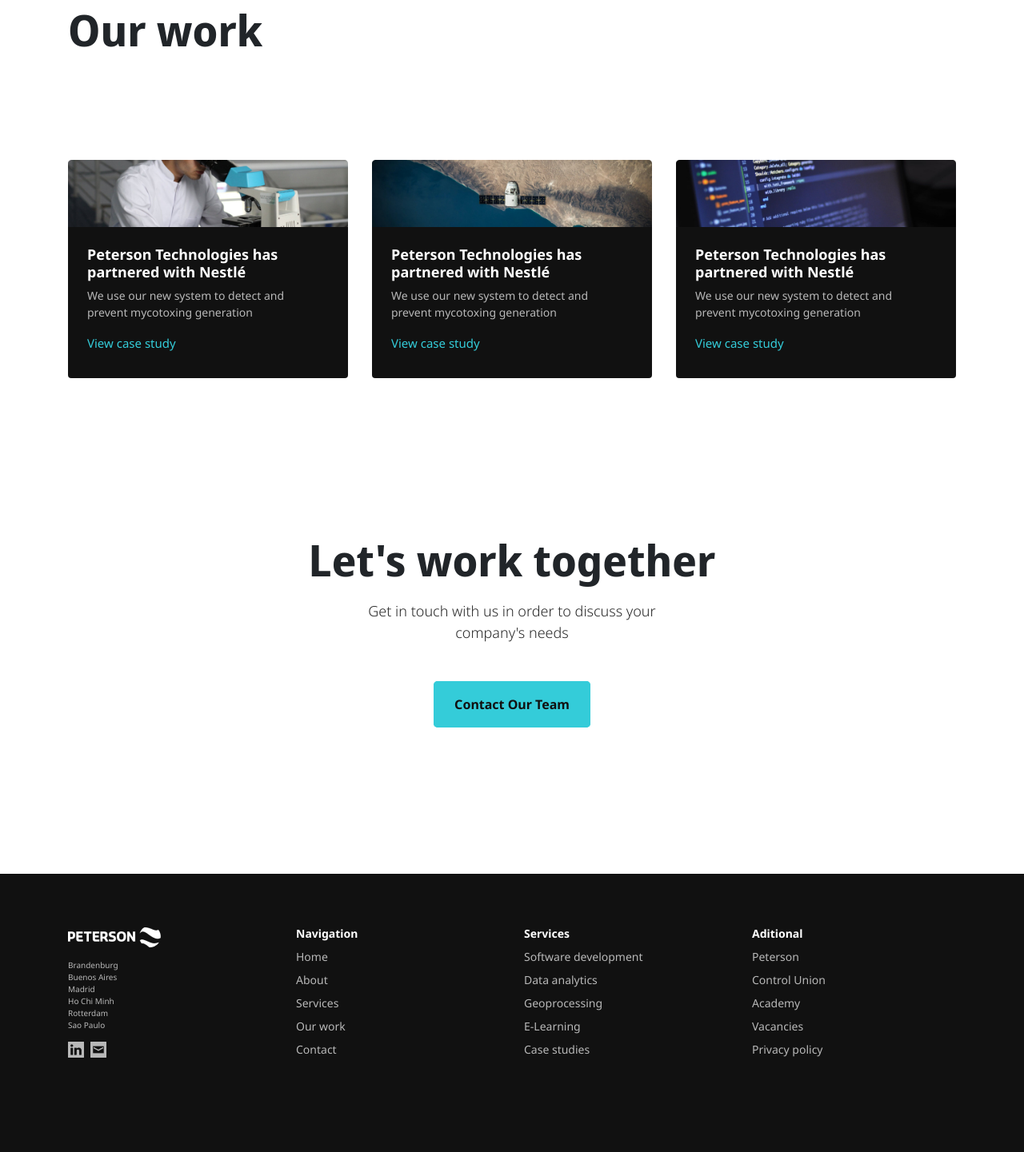
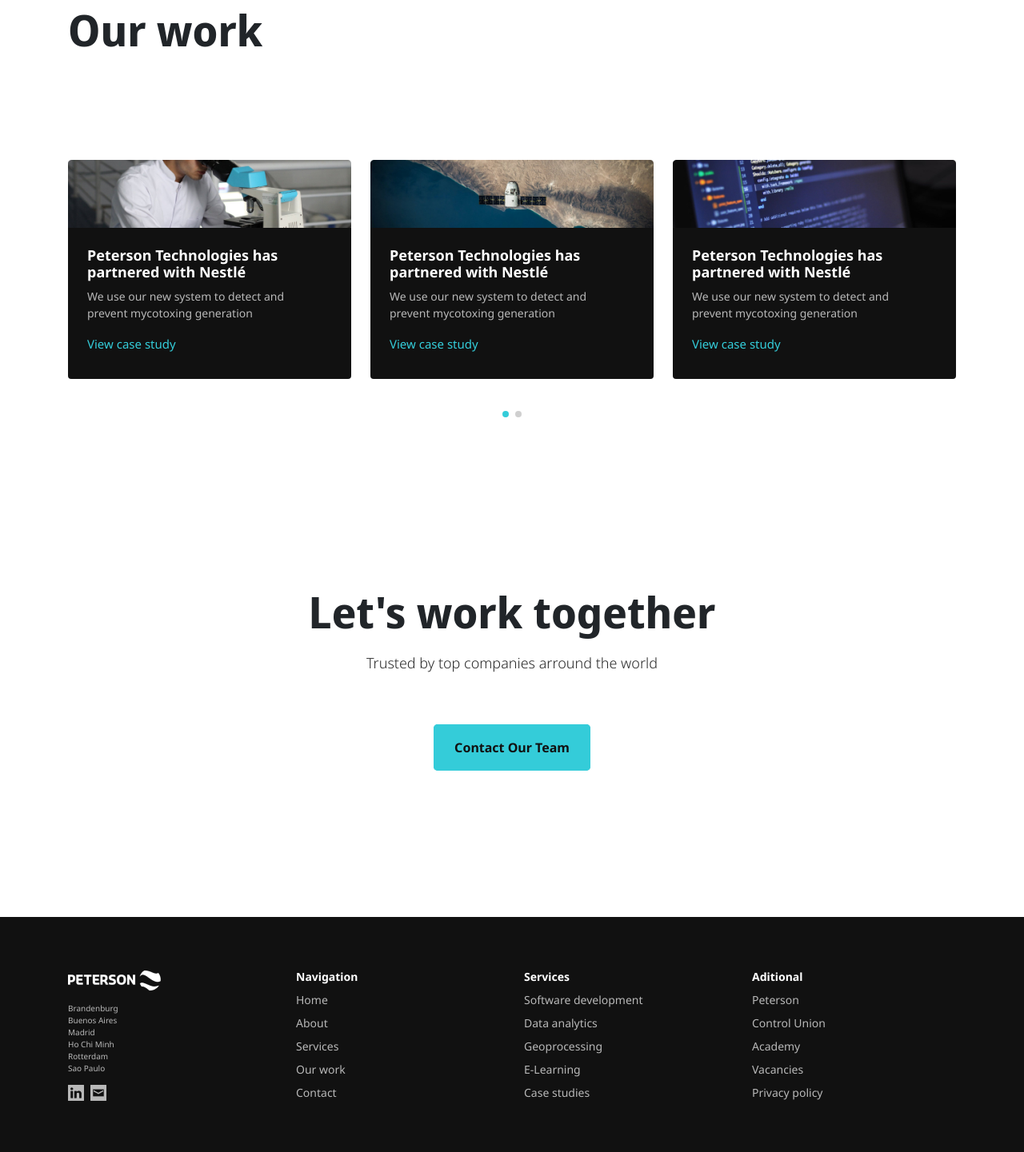
Before and after one commit to TomasAres/ptech_website, a PHP site: page / in a window 1280 px wide. Shown: the part 3790-5231 px from the top of the page at 80% size. Before the commit the page ends 5113 px from the top, so only its background shows below. Run offline with PHP 8.4, Linux system fonts and the light colour scheme; some libraries are stand-ins or nearby versions.

Commit message:
Created spacing :root variables and updated css classes to use them

```diff
--- a/css/style.css
+++ b/css/style.css
@@ -1,49 +1,30 @@
+/* VARIABLES */
+
 :root {
     --black: #111111;
+    --black-transparent: rgba(17, 17, 17, .9);
     --gray: rgba(255, 255, 255, .7);
     --primary: #34CCD9;
     --white: #ffffff;
-  }
+    --spacing-sm: 16px;
+    --spacing-md: 24px;
+    --spacing-lg: 64px;
+    --spacing-xl: 128px;
+    --spacing-xxl: 200px;
+    --font-body: 'Noto Sans', sans-serif!important;
+    --font-title: 'Noto Sans Display', sans-serif!important;
+}
+
+/* TYPOGRAPHY */
 
 body {
-    font-family: 'Noto Sans', sans-serif!important;
+    font-family: var(--font-body);
     background: var(--black);
 }
 
 h1, h2, h3, h4, h5 {
-    font-family: 'Noto Sans Display', sans-serif!important;
+    font-family: var(--font-title)
 }
-
-
-
-.button {
-    border: 2px solid var(--primary);
-    color: var(--primary)!important;
-    font-weight: 700;
-    border-radius: 5px;
-    padding-left: 24px!important;
-    padding-right: 24px!important;
-    transition: ease-in-out 0.2s;
-}
-
-.navbar .button {
-    margin-left: 16px;
-
-}
-
-.button:hover {
-    background: var(--primary);
-    color: var(--black)!important;
-    text-decoration: underline;
-}
-
-.navbar-expand-lg .navbar-nav .nav-link  {
-    padding-top: .4rem;
-    padding-left: .4rem;
-    padding-right: 16px;
-    padding-left: 16px;
-}
-
 
 h1 {
     font-size: 77px;
@@ -84,38 +65,6 @@
     font-size: 10px;
 }
 
-.top-sm {
-    padding-top: 16px!important;
-}
-
-.top-md {
-    padding-top: 24px;
-}
-
-.top-lg {
-    padding-top: 64px;
-}
-
-.top-xl {
-    padding-top: 128px;
-}
-
-.top-xxl {
-    padding-top: 200px;
-}
-
-.bottom-xxl {
-    padding-bottom: 200px;
-}
-
-.bottom-xl {
-    padding-bottom: 128px;
-}
-
-.bottom-lg {
-    padding-bottom: 64px;
-}
-
 .bold {
     font-weight: 800;
 }
@@ -124,8 +73,61 @@
     font-weight: 600;
 }
 
+p {
+    color: var(--gray);
+}
+
+.home-text {
+    font-weight: 300;
+
+}
+
+/* PADDINGS */
+
+.top-sm {
+    padding-top: var(--spacing-sm)!important;
+}
+
+.top-md {
+    padding-top: var(--spacing-md);
+}
+
+.top-lg {
+    padding-top: var(--spacing-lg);
+}
+
+.top-xl {
+    padding-top: var(--spacing-xl);
+}
+
+.top-xxl {
+    padding-top: var(--spacing-xxl);
+}
+
+.bottom-sm {
+    padding-bottom: var(--spacing-sm)!important;
+}
+
+.bottom-md {
+    padding-bottom: var(--spacing-md);
+}
+
+.bottom-lg {
+    padding-bottom: var(--spacing-lg);
+}
+
+.bottom-xl {
+    padding-bottom: var(--spacing-xl);
+}
+
+.bottom-xxl {
+    padding-bottom: var(--spacing-xxl);
+}
+
+/* COLORS */
+
 .white {
-    color: white;
+    color: var(--white);
 }
 
 .gray {
@@ -195,13 +212,19 @@
     color: white;
 }
 
-.about-numbers .row {
-    padding-top: 40px;
-    padding-bottom: 40px;
+.navbar {
+    padding: .5rem 0;
 }
 
-.border-bottom-black {
-    border-bottom: 1px solid var(--black);
+/* LINKS */
+
+a {
+    color: var(--primary);
+}
+
+a:hover {
+    color: var(--primary);
+
 }
 
 .icon-link {
@@ -212,19 +235,48 @@
     opacity: 1;
 }
 
+/* BUTTON */
+
+.button {
+    border: 2px solid var(--primary);
+    color: var(--primary)!important;
+    font-weight: 700;
+    border-radius: 5px;
+    padding-left: 24px!important;
+    padding-right: 24px!important;
+    transition: ease-in-out 0.2s;
+}
+
+.button:hover {
+    background: var(--primary);
+    color: var(--black)!important;
+    text-decoration: underline;
+}
+
+a.button {
+    padding-top: 16px!important;
+    padding-bottom: 16px!important;
+
+}
+
+a.button-nav {
+    padding-top: .4rem!important;
+    padding-bottom: .4rem!important;
+}
+
+/* ABOUT-NUMBERS */
+
+.about-numbers .row {
+    padding-top: 40px;
+    padding-bottom: 40px;
+}
+
+.border-bottom-black {
+    border-bottom: 1px solid var(--black);
+}
+
 h3.title {
     max-width: 50%;
-}
-
-
-
-p {
-    color: var(--gray);
-}
-
-.home-text {
-    font-weight: 300;
-
 }
 
 .about-numbers p {
@@ -232,26 +284,18 @@
     font-size: 15px;
 }
 
+.numbers p {
+    margin-bottom: 0;
+}
+
 .p-container {
     float: right;
 }
 
-.navbar {
-    padding: .5rem 0;
-}
 
-a {
-    color: var(--primary);
-}
+/* ABOUT-US */
 
-a:hover {
-    color: var(--primary);
 
-}
-
-.service-title {
-    padding-left: 16px;
-}
 
 #about-us {
     background-image: url(/img/bg_section.png);
@@ -477,13 +509,43 @@
 
 /* SWIPER */
 
+.swiper-pagination-bullet {
+    background: var(--black)!important;
+}
 
+.swiper-pagination-bullet-active {
+    background: var(--primary)!important;
+}
+
+/*
+
+.swiper-button-next, .swiper-button-prev {
+    top: unset!important;
+    bottom: 0px!important;
+    z-index: 9999!important;
+}
+
+.swiper-button-next::after, .swiper-button-prev::after {
+
+    font-size: 14px!important;
+    font-weight: 600;
+    color: var(--black);
+
+}
+
+*/
+
+
+
+/* RESPONSIVE */
+
+/* 1920x1080 */
 
 
 @media (min-width:1700px) {
 
     .hero {
-        height: calc(100vh - 226px);
+        height: calc(100vh - 254px);
         padding-top: 32px;
     }
 
--- a/index.html
+++ b/index.html
@@ -314,7 +314,21 @@
                       </div>
                       <div class="w-100"></div>
 
-                      <div class="col-md-4 top-xl case-study">
+
+
+
+
+                  </div>
+
+
+                  </div>
+                </div>
+
+                <div class="container">
+                <div class="swiper mySwiperCases">
+                  <div class="swiper-wrapper top-xl bottom-lg">
+                    <div class="swiper-slide">
+                      <div class="case-study">
                       <a href="">
                         <div class="card">
                           <img src="/img/casestudy_1.jpg" alt="">
@@ -330,8 +344,10 @@
                       </div>
                     </a>
                   </div>
+                </div>
+                    <div class="swiper-slide">
 
-                    <div class="col-md-4 top-xl case-study">
+                      <div class="case-study">
                         <a href="">
                           <div class="card">
                             <img src="/img/casestudy_2.jpg" alt="">
@@ -348,7 +364,32 @@
                       </a>
                     </div>
 
-                  <div class="col-md-4 top-xl case-study">
+                    </div>
+                    <div class="swiper-slide">
+
+                      <div class="case-study">
+                        <a href="">
+                          <div class="card">
+                            <img src="/img/casestudy_3.jpg" alt="">
+                            <div class="card-inner">
+                          <h6 class="card-title bold">
+                            Peterson Technologies has partnered with Nestlé
+                          </h6>
+                          <p class="card-body">
+                            We use our new system to detect and prevent mycotoxing generation
+                          </p>
+                          <a href="" class="card-link d-inline top-md">View case study</a>
+                        </div>
+                        </div>
+                      </a>
+                    </div>
+
+                    </div>
+
+
+                    <div class="swiper-slide">
+
+                      <div class="case-study">
                         <a href="">
                           <div class="card">
                             <img src="/img/casestudy_3.jpg" alt="">
@@ -369,6 +410,9 @@
 
 
                   </div>
+
+                  <div class="swiper-pagination"></div>
+                </div>
               </div>
 
 
@@ -380,7 +424,7 @@
                           <div class="col-md-6">
                             <h3 class="semibold">Let's work together</h3>
                             <p class="home-text w-75 m-auto top-sm bottom-sm">
-                              Get in touch with us in order to discuss your company's needs
+                              Trusted by top companies arround the world
                             </p>
                             <div class="button-wrapper top-lg"><a class="button" href="#">Contact Our Team</a></div>
 
--- a/javascript/main.js
+++ b/javascript/main.js
@@ -51,9 +51,25 @@
 
     var swiper = new Swiper(".mySwiper", {
 
-      spaceBetween: 32,
+      spaceBetween: 24,
       pagination: {
         el: ".swiper-pagination",
         dynamicBullets: true,
       },
     });
+
+
+    var swiper = new Swiper(".mySwiperCases", {
+
+      slidesPerView: 3,
+      spaceBetween: 24,
+      slidesPerGroup: 3,
+      loop: true,
+      pagination: {
+        el: ".swiper-pagination",
+        clickable: true,
+
+      },
+      mousewheel: true,
+      keyboard: true,
+    });
```
Also changed, not shown: other parts of css/style.css (+26 -26 lines). Lines whose indentation alone changed are shown as unchanged.
